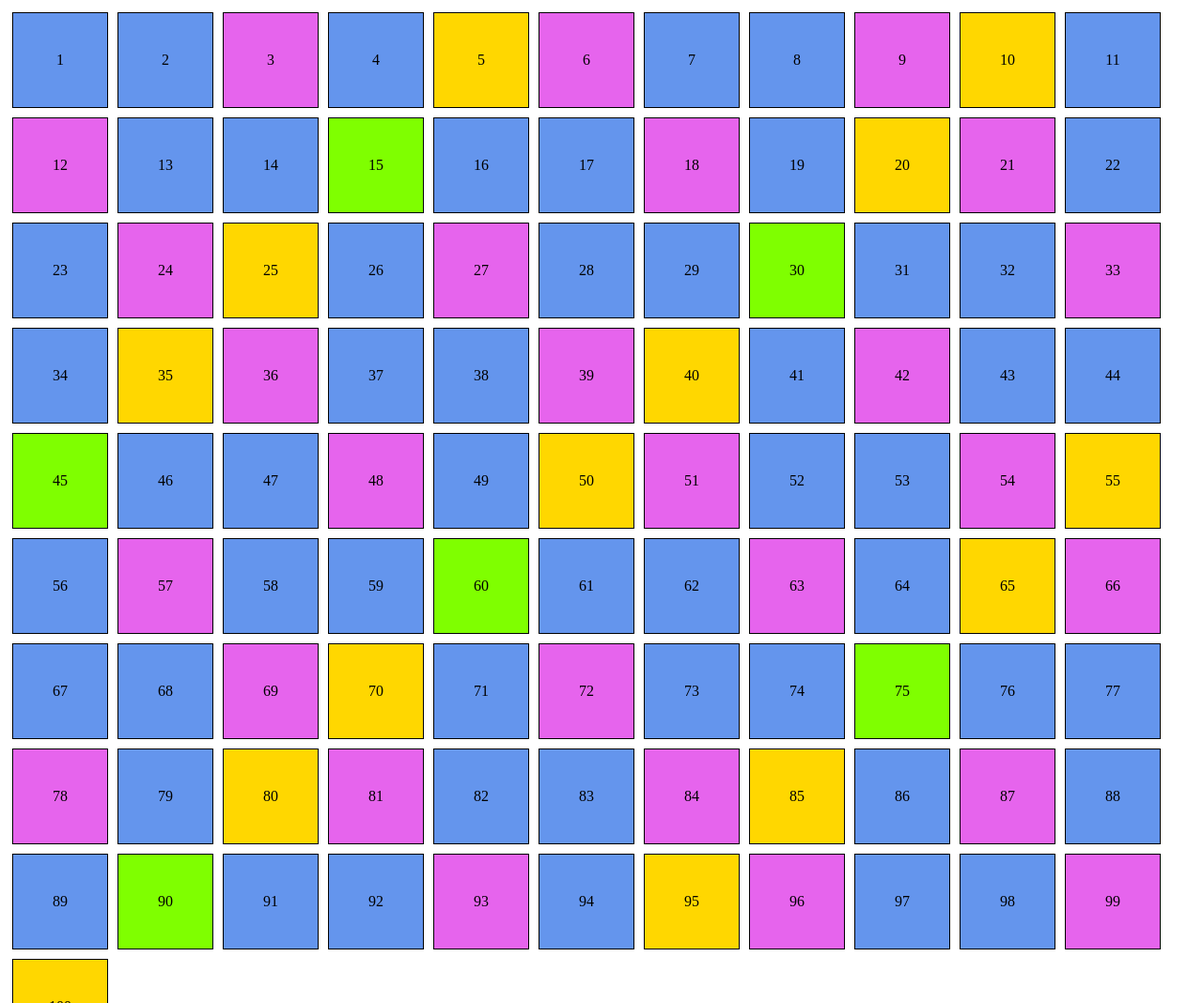
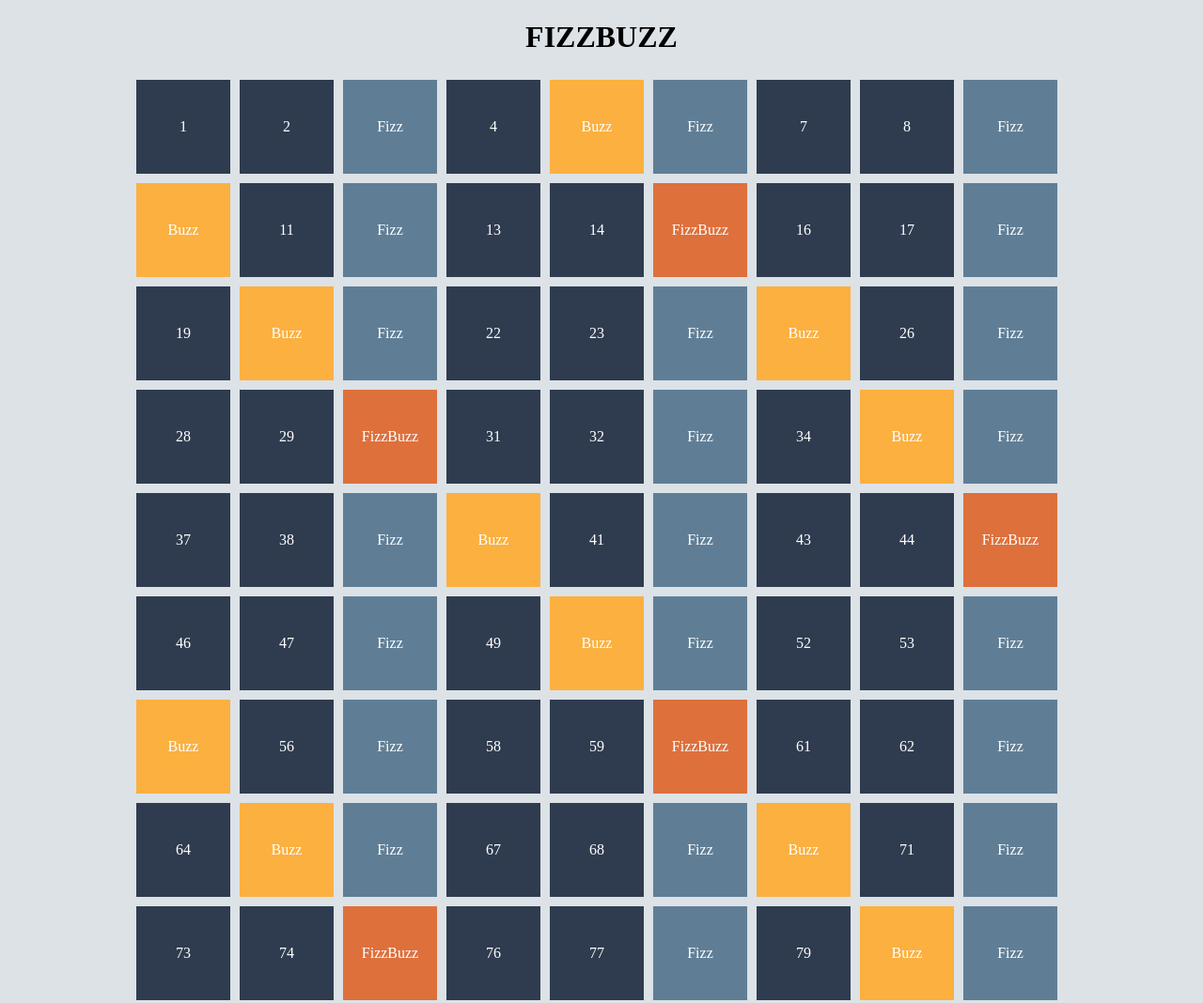
Before and after one commit to ElenaRuscitto/js-fizzbuzz, a plain HTML site: page index.html in a window 1280 px wide. Shown: the top 1068 px of the page at 94% size. Drawn offline with Linux system fonts and the light colour scheme.

Commit message:
[add] scritte

```diff
--- a/css/style.css
+++ b/css/style.css
@@ -1,6 +1,16 @@
 #container {
   display: flex;
   flex-wrap: wrap;
+  margin: 0 auto;
+  max-width: 1000px;
+}
+
+h1 {
+  text-align: center;
+}
+
+body {
+  background-color: rgba(80, 111, 134, .2);
 }
 
 .box {
@@ -9,19 +19,20 @@
   display: flex;
   justify-content: center;
   align-items: center;
-  border: 1px solid black;
-  background-color: cornflowerblue;
+
+  background-color: #2f3c4f;
   margin: 5px;
+  color: white;
 }
 
 .box-3 {
-  background-color: rgb(230, 100, 237);
+  background-color: #5f7e96;
 }
 
 .box-5 {
-  background-color: gold;
+  background-color: #fbb040;
 }
 
 .box-6 {
-  background-color:chartreuse;
+  background-color:#de703c;
 }
--- a/index.html
+++ b/index.html
@@ -12,6 +12,8 @@
 </head>
 <body>
 
+  <h1>FIZZBUZZ</h1>
+
   <div id="container">
 
   </div>
--- a/js/script.js
+++ b/js/script.js
@@ -4,17 +4,18 @@ for(let i = 1; i <= 100; i++){
 
   if ((i % 3  === 0) && (i % 5  === 0)){
     containerBox.innerHTML += `
-    <div class="box box-6">${i}</div>
+    <div class="box box-6">FizzBuzz</div>
 
    `
+
   } else if (i % 3  === 0){
     containerBox.innerHTML += `
-    <div class="box box-3">${i}</div>
+    <div class="box box-3">Fizz</div>
 
    `
   } else if (i % 5  === 0){
     containerBox.innerHTML += `
-    <div class="box box-5">${i}</div>
+    <div class="box box-5">Buzz</div>
 
    `
   } else {
```
